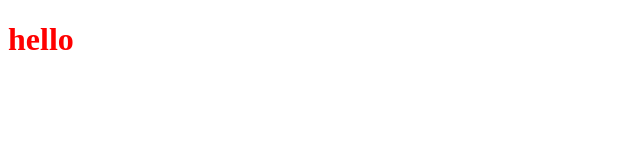
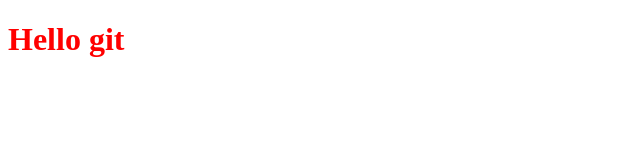
Before and after one commit to Michael2506/tp-git-, a plain HTML site: page index.html in a window 1280 px wide. Shown: the whole page, without its empty margins (0-640 px from the left). Drawn offline with Linux system fonts and the light colour scheme.

Commit message:
changement h1

```diff
--- a/index.html
+++ b/index.html
@@ -8,6 +8,6 @@
     <title>Un titre</title>
   </head>
   <body>
-    <h1>hello</h1>
+    <h1>Hello git</h1>
   </body>
 </html>
```
